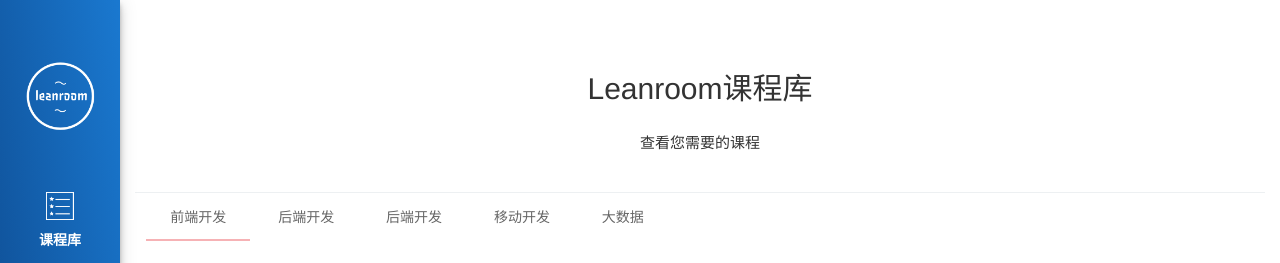
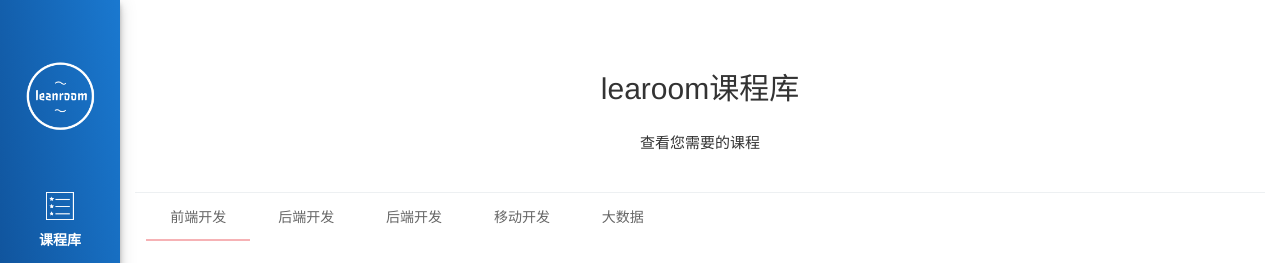
Before and after one commit to yanggan/leanroom, a Flask app: page /course in a window 1280 px wide. Shown: the top 263 px of the page. Run offline with Flask 2, Linux system fonts and the light colour scheme; some libraries are stand-ins or nearby versions.

Commit message:
mod: leanroom text

```diff
--- a/serve/application/templates/course.html
+++ b/serve/application/templates/course.html
@@ -1,6 +1,6 @@
 {% extends "base.html" %}
 
-{% block title%} leanroom - 更全面的编程自学资源库  {%endblock%}
+{% block title%} learoom - 更全面的编程自学资源库  {%endblock%}
 
 {% block pc_nav%} {{super()}} {%endblock%}
 
@@ -10,7 +10,7 @@
 
     <div class="container-fluid l-right-contents">
         <div class="l-title ">
-            <h1>Leanroom课程库</h1>
+            <h1>learoom课程库</h1>
             <p>查看您需要的课程</p>
         </div>
         <div class="l-title-line"></div>
```
